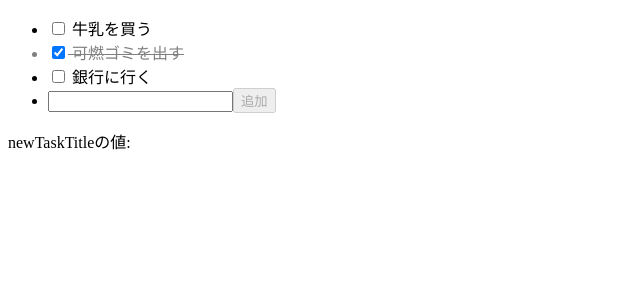
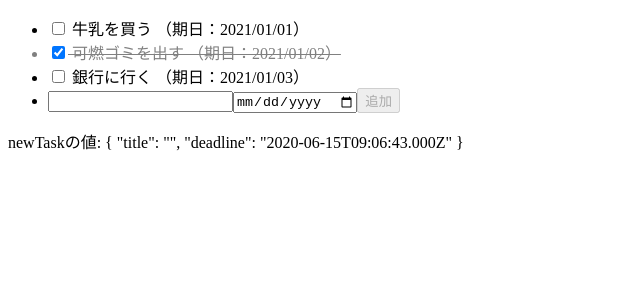
Before and after one commit to ttskch/angular-todo, an Angular app: page / in a window 1280 px wide. Shown: the top 300 px of the page, without its empty margins (0-640 px from the left). Built offline with nearby package versions, Linux system fonts and the light colour scheme.

Commit message:
feat: 🎸 タスクに期日を設定できるように

```diff
--- a/src/app/app.component.html
+++ b/src/app/app.component.html
@@ -3,12 +3,14 @@
     <label>
       <input type="checkbox" [(ngModel)]="task.done">
       {{ task.title }}
+      （期日：{{ task.deadline|date:'yyyy/MM/dd' }}）
     </label>
   </li>
   <li>
-    <input type="text" [(ngModel)]="newTaskTitle" #title="ngModel" required>
+    <input type="text" [(ngModel)]="newTask.title" #title="ngModel" required>
+    <input type="date" [(ngModel)]="newTask.deadline">
     <button (click)="addTask()" [disabled]="title.invalid">追加</button>
   </li>
 </ul>
 
-newTaskTitleの値: {{ newTaskTitle }}
+newTaskの値: {{ newTask|json }}
--- a/src/app/app.component.ts
+++ b/src/app/app.component.ts
@@ -7,15 +7,21 @@
 })
 export class AppComponent {
   tasks = [
-    {title: '牛乳を買う', done: false},
-    {title: '可燃ゴミを出す', done: true},
-    {title: '銀行に行く', done: false},
+    {title: '牛乳を買う', done: false, deadline: new Date('2021-01-01')},
+    {title: '可燃ゴミを出す', done: true, deadline: new Date('2021-01-02')},
+    {title: '銀行に行く', done: false, deadline: new Date('2021-01-03')},
   ];
 
-  newTaskTitle = '';
+  newTask = {
+    title: '',
+    deadline: new Date(),
+  };
 
   addTask() {
-    this.tasks.push({title: this.newTaskTitle, done: false});
-    this.newTaskTitle = '';
+    this.tasks.push({title: this.newTask.title, done: false, deadline: new Date(this.newTask.deadline)});
+    this.newTask = {
+      title: '',
+      deadline: new Date(),
+    };
   }
 }
```
